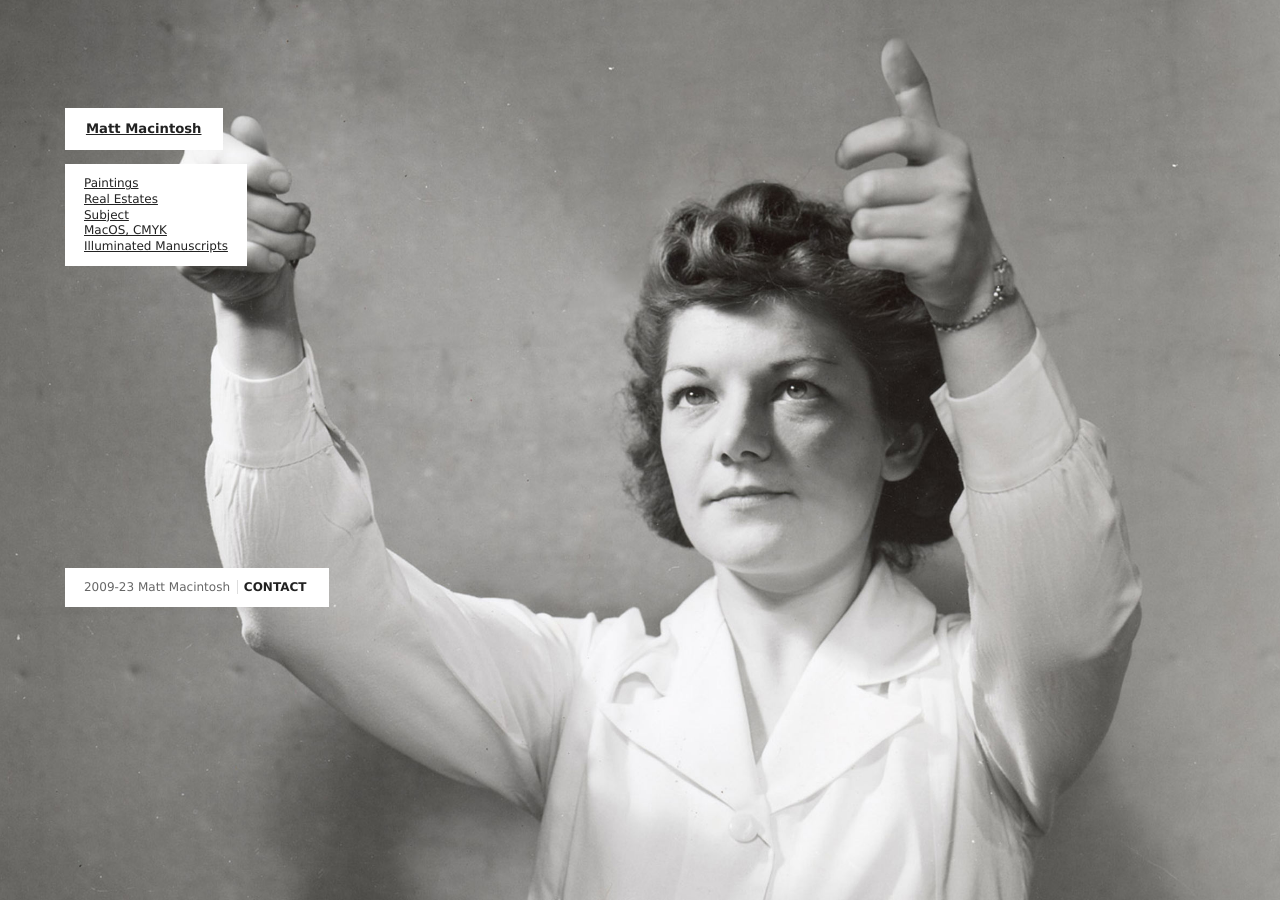
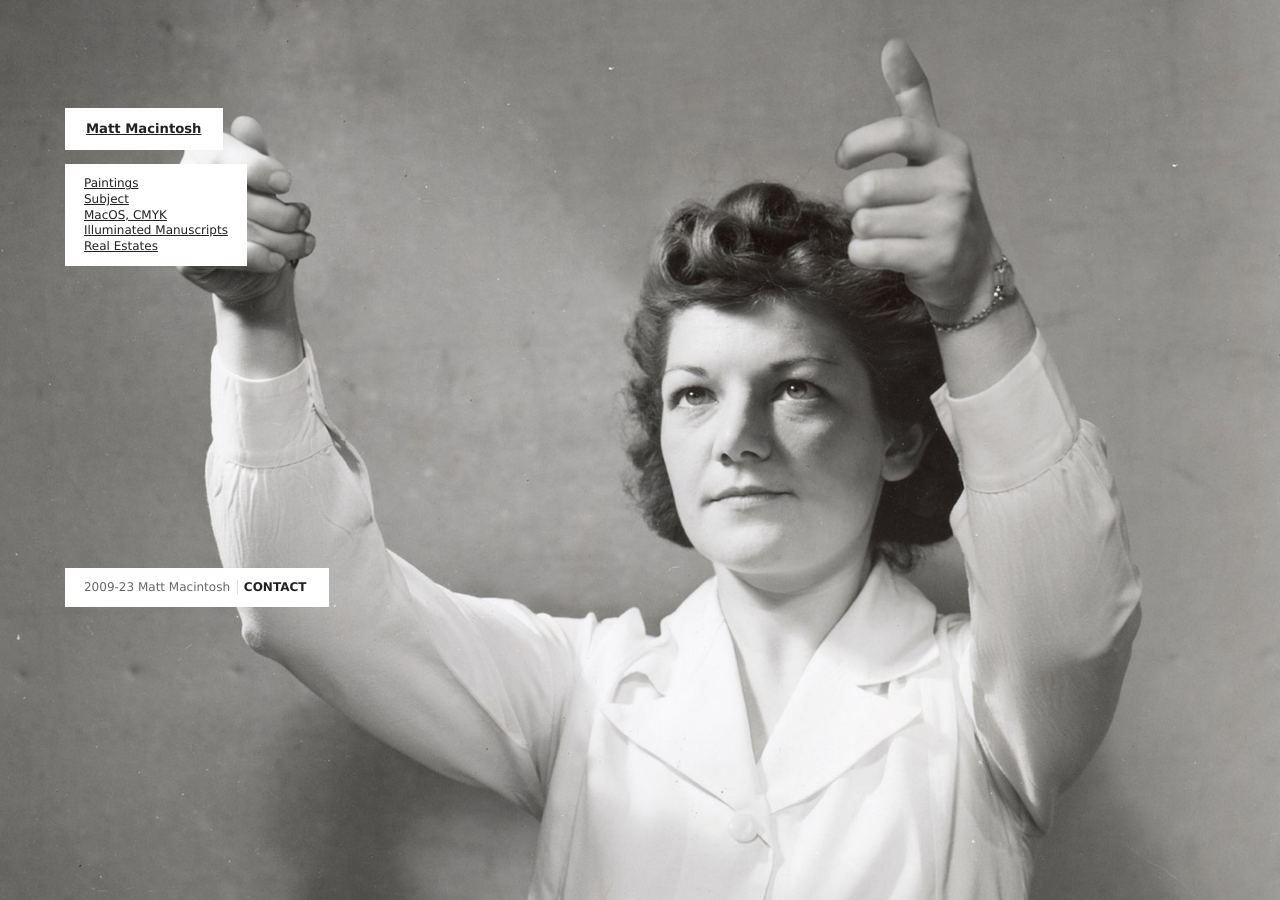
Before and after one commit to mattmacintosh/mattmacintosh.github.io, a Jekyll site: the page built from index.html, in a window 1280 px wide. Built offline with Jekyll 4.4.1, drawn with Linux system fonts in a browser that asks for light colours.

Commit message:
Rearrange main nav items

```diff
--- a/_layouts/default.html
+++ b/_layouts/default.html
@@ -43,10 +43,10 @@
       <nav aria-label="main-menu" role="navigation" id="main-access" class="main-access">
         <ul class="section">
           <li><a {% if page.id contains 'paintings ' %}class="active-project" {% endif %} href="/paintings/fifteen/">Paintings</a></li>
-          <li><a {% if page.id contains 'real-estates ' %}class="active-project" {% endif %} href="/real-estates/real-estates-one/">Real Estates</a></li>
           <li><a {% if page.id contains 'subject ' %}class="active-project" {% endif %} href="/subject/subject-one/">Subject</a></li>
           <li><a {% if page.id contains 'cmyk ' %}class="active-project" {% endif %} href="/cmyk/cmyk-one">MacOS, CMYK</a></li>
           <li><a {% if page.id contains 'illuminated ' %}class="active-project" {% endif %} href="/im/al-qur-an/">Illuminated Manuscripts</a></li>
+          <li><a {% if page.id contains 'real-estates ' %}class="active-project" {% endif %} href="/real-estates/real-estates-one/">Real Estates</a></li>
         </ul>
       </nav>
 
```
